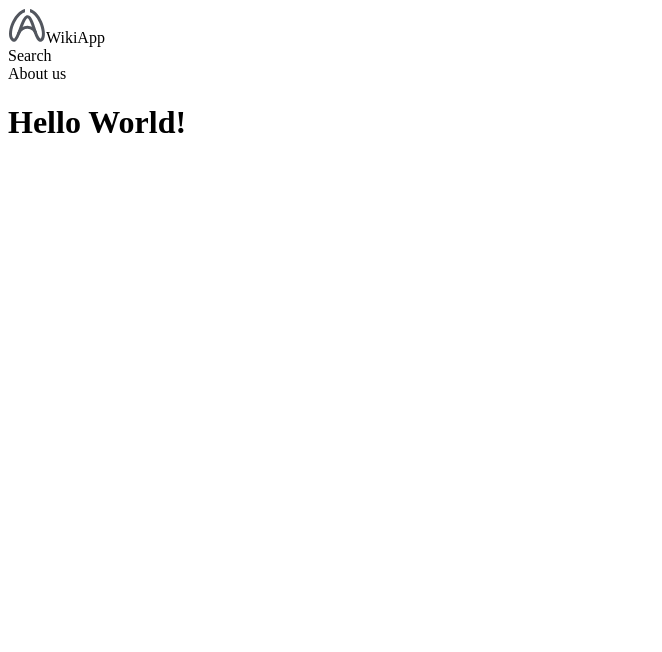
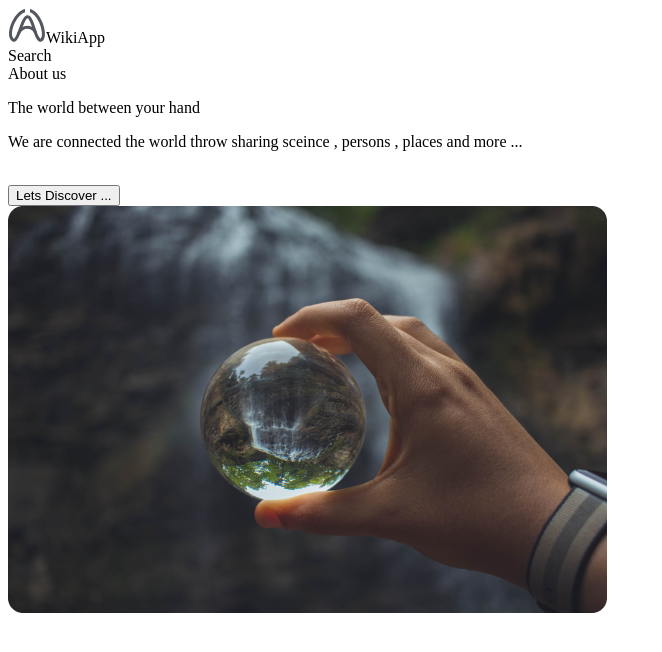
Before and after one commit to Shubbair/WikiApp, a Next.js app: page / in a window 1280 px wide. Shown: the top 652 px of the page, without its empty margins (0-662 px from the left). Built offline with nearby package versions, Linux system fonts and the light colour scheme.

Commit message:
Update Files

```diff
--- a/pages/index.js
+++ b/pages/index.js
@@ -1,6 +1,19 @@
 const Home = () => {
     return (
-        <h1>Hello World!</h1>
+        <>
+        <div className="">
+            <div className="">
+                <p>The world between your hand</p>
+                <p>We are connected the world throw sharing
+                   sceince , persons , places and more ...</p>
+                <br/>
+                <button>Lets Discover ...</button>
+            </div>
+            <div className="">
+                <img src="hero_img.png" />
+            </div>
+        </div>
+        </>
      );
 }
 
```
Also changed, not shown: package.json (+17 -2 lines), 1 other file (tests, documents, lock files or other folders).
